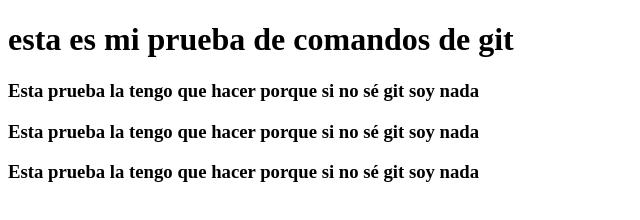
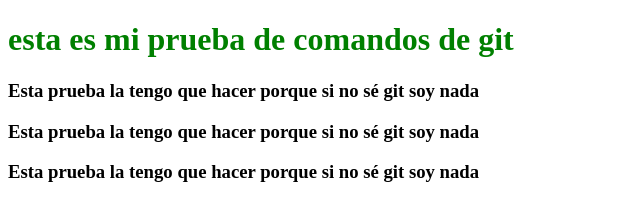
Before and after one commit to Mrblstik/pruebaaaaa, a website: page index.html in a window 1280 px wide. Shown: the whole page, without its empty margins (0-640 px from the left). Drawn offline with Linux system fonts and the light colour scheme.

Commit message:
estilo.css modificado

```diff
--- a/index.html
+++ b/index.html
@@ -4,6 +4,7 @@
     <meta charset="UTF-8">
     <meta name="viewport" content="width=device-width, initial-scale=1.0">
     <title>Document</title>
+    <link rel="stylesheet" href="../pruebaaaaa/css/estilo.css">
 </head>
 <body>
     <h1>esta es mi prueba de comandos de git </h1>
```
